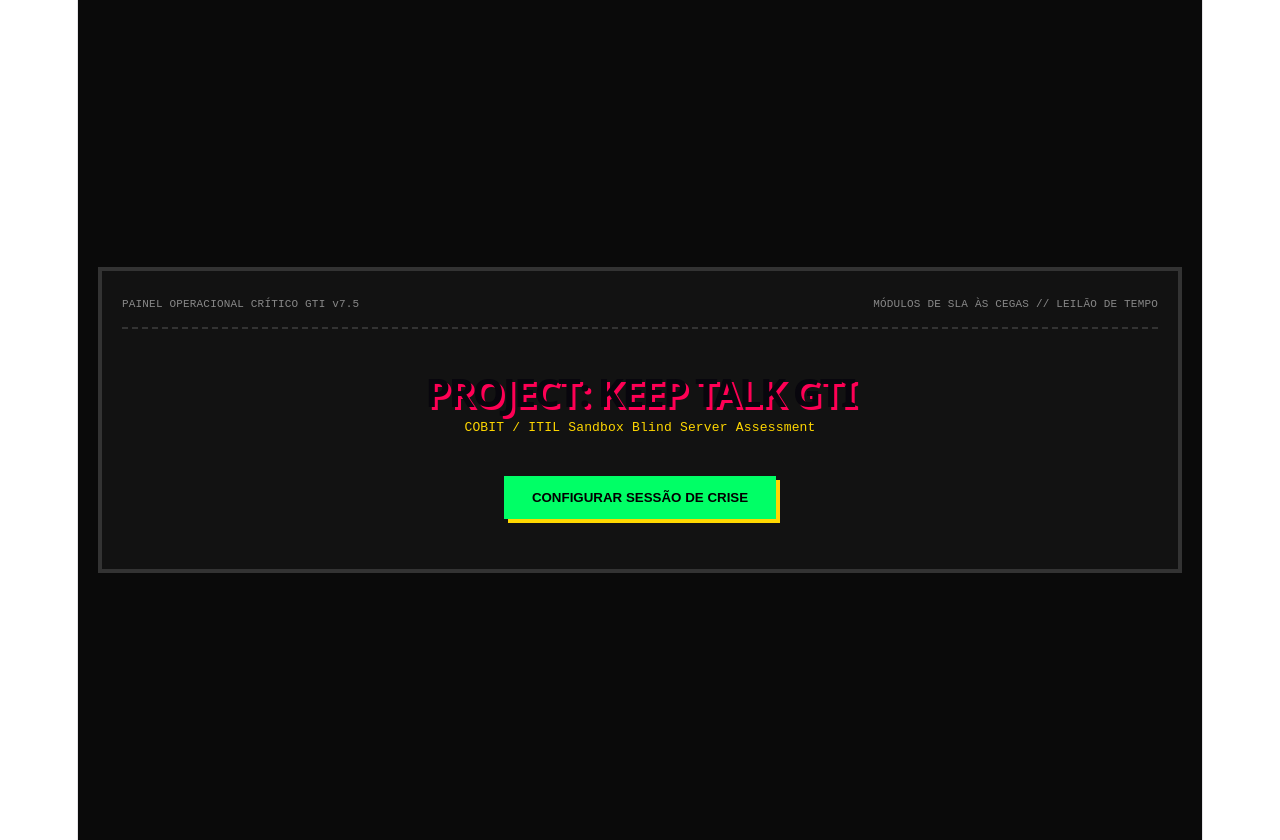
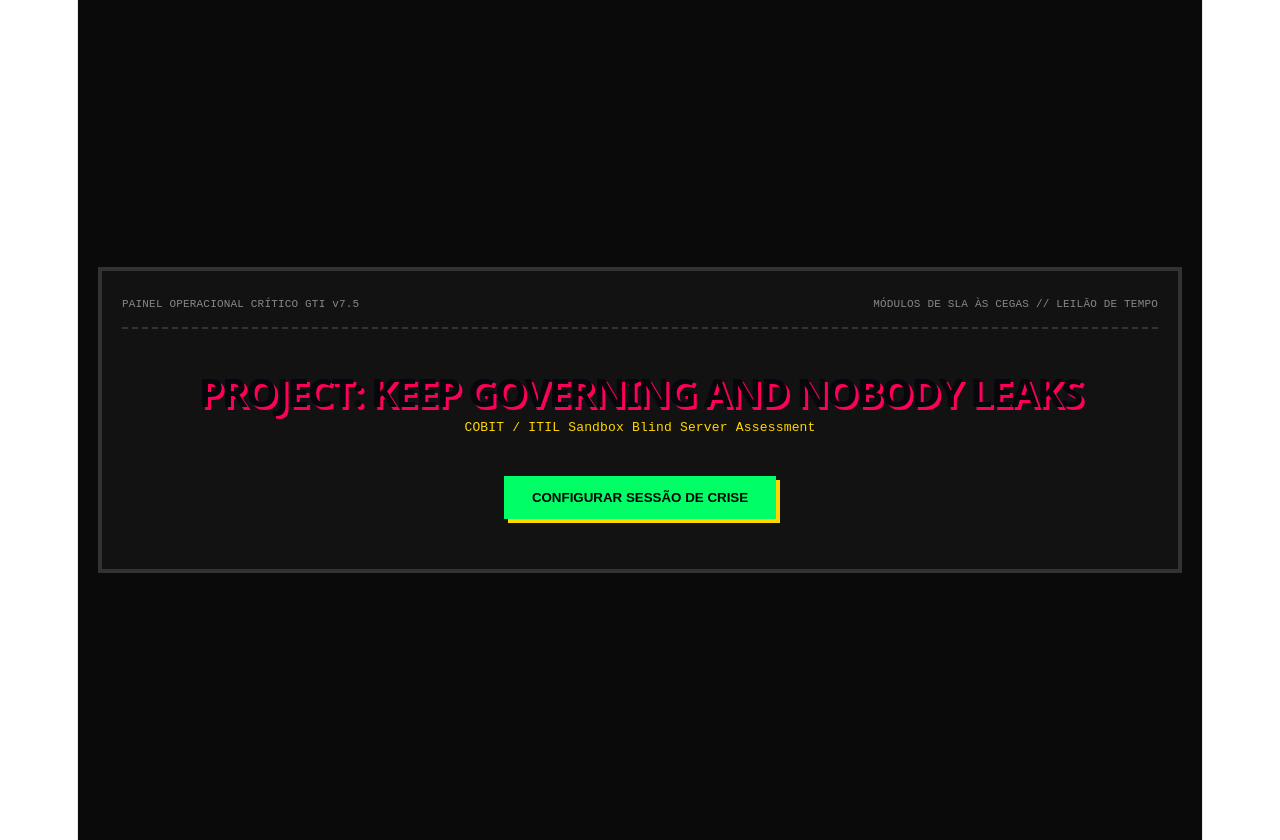
Before and after one commit to paulohenrique04/Keep-Governing-and-Nobody-Leaks, a React (Vite) app: page / in a window 1280 px wide. Built offline with nearby package versions, Linux system fonts and the light colour scheme.

Commit message:
trocando o nome do jogo

```diff
--- a/src/App.jsx
+++ b/src/App.jsx
@@ -514,7 +514,7 @@ export default function App() {
 
         {gameState === 'START' && (
           <div style={styles.centerScreen}>
-            <h1 style={styles.glitchTitle}>PROJECT: KEEP TALK GTI</h1>
+            <h1 style={styles.glitchTitle}>PROJECT: KEEP GOVERNING AND NOBODY LEAKS</h1>
             <p style={styles.subtitle}>COBIT / ITIL Sandbox Blind Server Assessment</p>
             <button style={styles.retroButton} onClick={() => setGameState('TEAM_INPUT')}>CONFIGURAR SESSÃO DE CRISE</button>
           </div>
```
